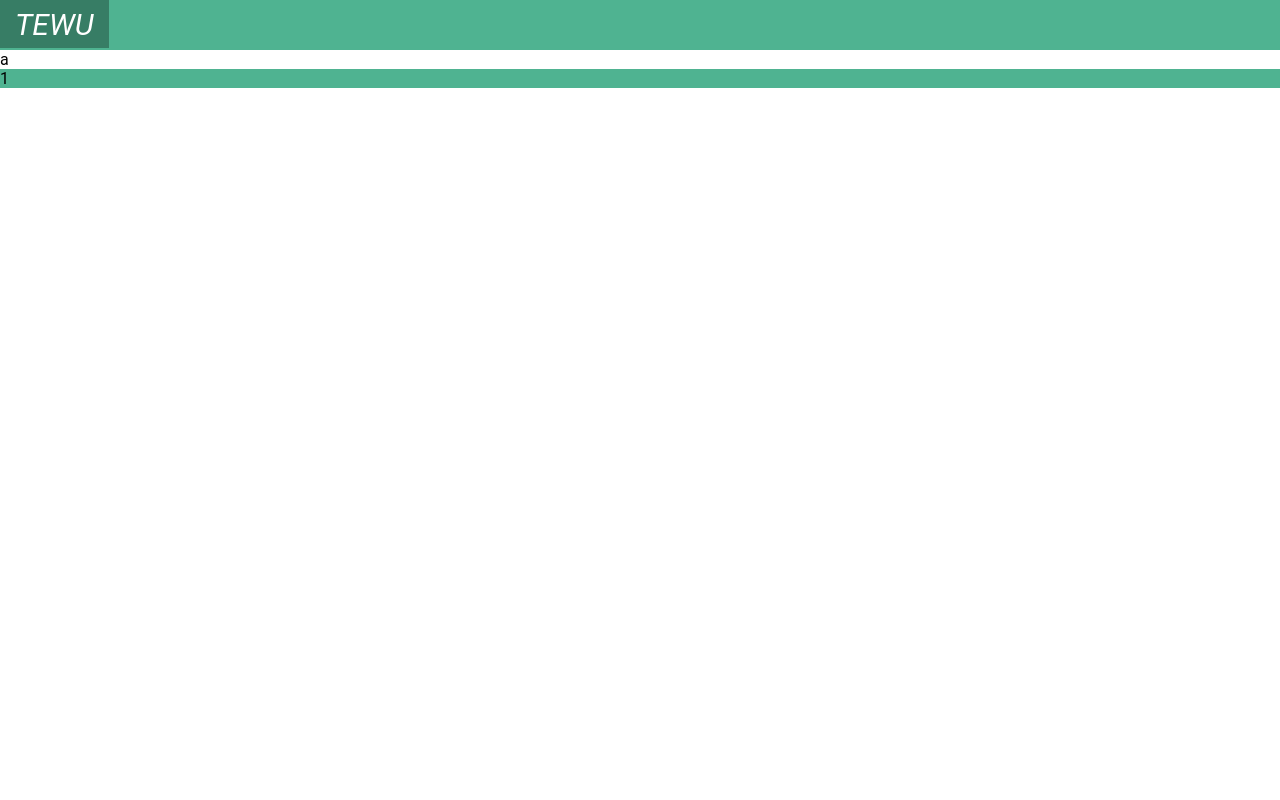
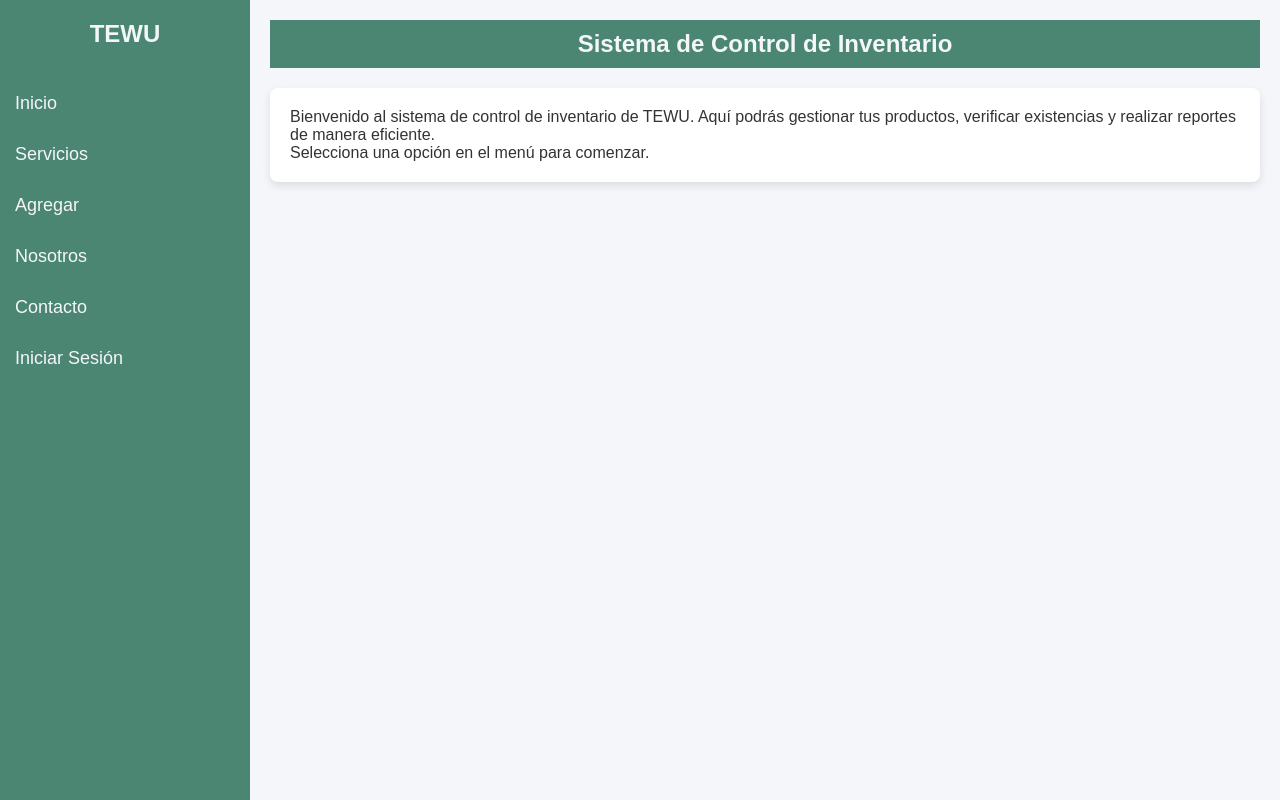
Before and after one commit to KalidJz/ControlDeInventario, a plain HTML site: page index.html in a window 1280 px wide. Drawn offline with Linux system fonts and the light colour scheme.

Commit message:
index.html

```diff
--- a/index.html
+++ b/index.html
@@ -1,41 +1,142 @@
 <!DOCTYPE html>
-<html lang="en">
+<html lang="es">
 <head>
     <meta charset="UTF-8">
     <meta name="viewport" content="width=device-width, initial-scale=1.0">
-    <title>Document</title>
-    <link rel="stylesheet" href="Styles/index.css">
+    <title>Sistema de Control de Inventario - TEWU</title>
+    <style>
+        /* Estilos generales */
+        * {
+            margin: 0;
+            padding: 0;
+            box-sizing: border-box;
+        }
+        body {
+            font-family: Arial, sans-serif;
+            background-color: #f4f6f9;
+            color: #333;
+            display: flex;
+            min-height: 100vh;
+            overflow-x: hidden;
+        }
+
+        /* Estilos del menú lateral */
+        .sidebar {
+            width: 250px;
+            background-color: #4b8673;
+            padding-top: 20px;
+            display: flex;
+            flex-direction: column;
+            justify-content: start;
+            height: 100vh;
+            position: fixed;
+        }
+
+        .sidebar h1 {
+            font-size: 24px;
+            color: #f4f6f9;
+            text-align: center;
+            margin-bottom: 30px;
+        }
+
+        .menu {
+            list-style: none;
+            width: 100%;
+        }
+
+        .menu li {
+            width: 100%;
+        }
+
+        .menu li a {
+            display: block;
+            padding: 15px;
+            color: #f4f6f9;
+            text-decoration: none;
+            font-size: 18px;
+            transition: background 0.3s;
+        }
+
+        .menu li a:hover {
+            background-color: #3b6d5a;
+        }
+
+        /* Estilo del contenido principal */
+        .content {
+            margin-left: 250px;
+            padding: 20px;
+            flex: 1;
+        }
+
+        .header {
+            background-color: #4b8673;
+            padding: 10px;
+            color: #f4f6f9;
+            font-size: 24px;
+            font-weight: bold;
+            text-align: center;
+            margin-bottom: 20px;
+        }
+
+        .main-content {
+            background-color: white;
+            border-radius: 8px;
+            box-shadow: 0 4px 8px rgba(0, 0, 0, 0.1);
+            padding: 20px;
+        }
+
+        /* Mejoras para botones y formularios */
+        .btn {
+            display: inline-block;
+            padding: 10px 20px;
+            background-color: #4b8673;
+            color: #f4f6f9;
+            border: none;
+            border-radius: 4px;
+            cursor: pointer;
+            transition: background 0.3s;
+        }
+
+        .btn:hover {
+            background-color: #3b6d5a;
+        }
+
+        /* Responsive */
+        @media (max-width: 768px) {
+            .sidebar {
+                width: 100%;
+                height: auto;
+                position: relative;
+            }
+            .content {
+                margin-left: 0;
+            }
+        }
+    </style>
 </head>
 <body>
-    <header class="main-header">
-        <label for="btn-nav" class="btn-nav">
-          <i class="fas fa-bars">TEWU</i>
 
+    <!-- Menú lateral -->
+    <div class="sidebar">
+        <h1>TEWU</h1>
+        <ul class="menu">
+            <li><a href="#">Inicio</a></li>
+            <li><a href="#">Servicios</a></li>
+            <li><a href="#">Agregar</a></li>
+            <li><a href="#">Nosotros</a></li>
+            <li><a href="#">Contacto</a></li>
+            <li><a href="#">Iniciar Sesión</a></li>
+        </ul>
+    </div>
 
-        </label>
-        <input type="checkbox" id="btn-nav">
+    <!-- Contenido principal -->
+    <div class="content">
+        <div class="header">Sistema de Control de Inventario</div>
+        <div class="main-content">
+            <p>Bienvenido al sistema de control de inventario de TEWU. Aquí podrás gestionar tus productos, verificar existencias y realizar reportes de manera eficiente.</p>
+            <p>Selecciona una opción en el menú para comenzar.</p>
+        </div>
+    </div>
 
-        <nav>
-          <ul class="navigation">
-            <li><a href="index.html">Inicio</a></li>
-            <li><a href="servicios.html">Servicios</a></li>
-            <li><a href="nosotros.html">Nosotros</a></li>
-            <li><a href="contacto.html">Contacto</a></li>
-            <li><a href="iniciosesion.html">Iniciar Sesion</a></li>
-          </ul>
-        </nav>
-
-      </header>
-
-      <main>
-        <div>
-          <p>a</p>
-        </div>
-      </main>
-
-
-      <footer class="footer">
-        <p>1</p>
-      </footer>
 </body>
 </html>
```
